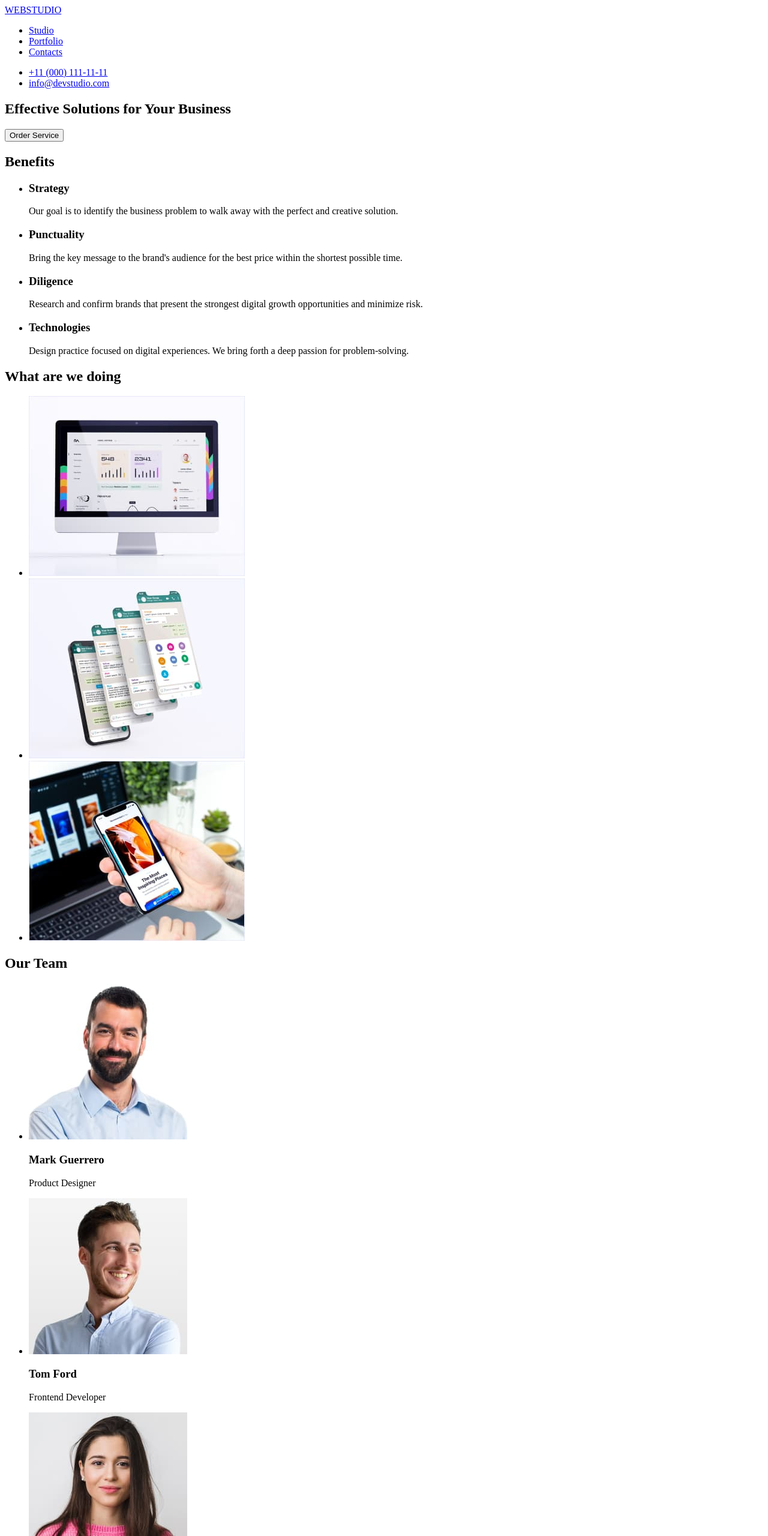
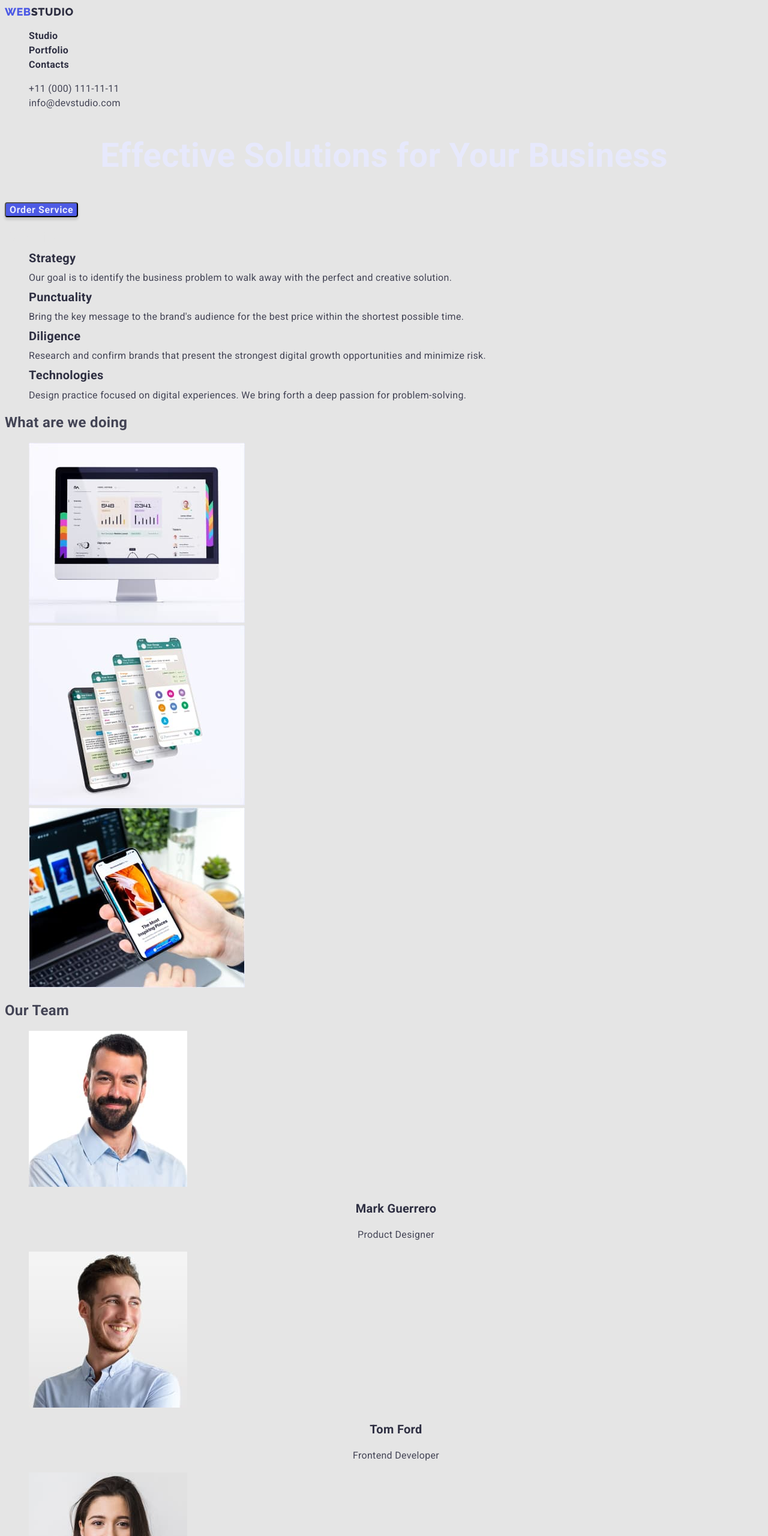
Before and after one commit to OlenaLebedieva/goit-markup-hw-02, a plain HTML site: page index.html in a window 1280 px wide. Shown: the top 2560 px of the page at 60% size. Drawn offline with Linux system fonts and the light colour scheme.

Commit message:
home work 2
home work 2

```diff
--- /dev/null
+++ b/css/styles.css
@@ -0,0 +1,187 @@
+/*  */
+:root {
+--primary-text-color: rgba(67, 68, 85, 1);
+--title-text-color: rgba(46, 47, 66, 1);
+--accent-text-color: rgba(231, 233, 252, 1);
+--brand-text-color: rgba(77, 90, 229, 1)
+}
+.body {
+    background:  #E5E5E5;
+    color: rgba(67, 68, 85, 1);
+    font-family: 'Roboto', sans-serif;
+    letter-spacing: 0.02em;
+}
+
+.list {
+    list-style: none;
+}
+
+.link {
+text-decoration: none;
+}
+/* назвати секції і їх тійтли, дати їм загальний стиль кольору */
+
+/* HEADER */
+.logo {
+color: var(--title-text-color);
+font-family: 'Raleway', sans-serif;
+font-weight: 800;
+font-size: 18px;
+line-height: 1.33;
+letter-spacing: 0.03em;
+}
+
+.accent-logo {
+color: var(--brand-text-color)
+}
+
+.accent-logo:active {
+    color: var(--brand-text-color);
+}
+
+.link-nav {
+    color: var(--title-text-color);
+    font-weight: 600;
+    font-size: 16px;
+    line-height: 1.5;
+}
+.link-nav:hover,
+.link-nav:focus {
+    color: var(--primary-text-color);
+}
+
+.link-contact {
+    color: var(--primary-text-color);
+    font-size: 16px;
+    line-height: 1.5;
+}
+
+.link-contact:hover,
+.link-contact:focus {
+color: var(--brand-text-color);
+}
+
+/* MAIN */
+
+/* Hero Section */
+.hero-title {
+    color: var(--accent-text-color);
+    font-weight: 600;
+    font-size: 56px;
+    line-height: 1.07;
+    text-align: center;
+}
+
+.hero-button {
+    color: var(--accent-text-color);
+    font-family: inherit;
+    font-weight: 600;
+    font-size: 16px;
+    line-height: 1.19;
+    align-items: center;
+    letter-spacing: 0.04em;
+    background-color:var(--brand-text-color);
+    cursor: pointer;
+box-shadow: 0px 4px 4px rgba(0, 0, 0, 0.15);
+border-radius: 4px;
+}
+
+.hero-button:hover,
+.hero-button:focus {
+   color: var(--accent-text-color);
+background-color: #4D5AE5;
+box-shadow: 0px 1px 6px rgba(46, 47, 66, 0.08),
+0px 1px 1px rgba(46, 47, 66, 0.16),
+0px 2px 1px rgba(46, 47, 66, 0.08);
+}
+
+
+/* Benefit Section */
+.title-benefit {
+    color:  #E5E5E5;
+}
+
+.benefit-list .title {
+    color: var(--title-text-color);
+    font-weight: 600;
+    font-size: 20px;
+    line-height: 1.2px;
+}
+
+.benefit-list .text {
+    font-size: 16px;
+    line-height: 1.5;
+}
+/* Title Section  */
+.title-wwd
+.title-team {
+    color: var(--title-text-color);
+    font-weight: 600;
+    font-size: 36px;
+    line-height: 1.11;
+text-align: center;
+text-transform: capitalize;
+}
+
+.team-list .title {
+    color: var(--title-text-color);
+    font-weight: 600;
+    font-size: 20px;
+    line-height: 1.2;
+text-align: center;
+}
+
+.team-list .text {
+    font-size: 16px;
+    line-height: 1.5;
+    text-align: center;
+}
+
+/* Footer */
+.footer-text {
+    color: var(--accent-text-color);
+    font-size: 16px;
+line-height: 1.5;
+}
+
+/* PORTFOLIO */
+
+.portfolio-title,
+.filters-title {
+    color:  #E5E5E5;;
+}
+
+/* розписати кнопки */
+
+.filters-list .button {
+    color: var(--brand-text-color);
+    font-family: inherit;
+    font-weight: 600;
+    font-size: 16px;
+    line-height: 1.19;
+    letter-spacing: 0.04em;
+    background-color:var(--accent-text-color);
+    cursor: pointer;
+    border-radius: 4px;
+}
+
+.filters-list .button:hover,
+.filters-list .button:focus {
+  color: var(--accent-text-color);
+    background-color: var(--brand-text-color);
+box-shadow: 0px 3px 1px rgba(0, 0, 0, 0.1),
+0px 2px 1px rgba(0, 0, 0, 0.08),
+0px 2px 2px rgba(0, 0, 0, 0.12);
+}
+
+.progect-list .title {
+    color: var(--title-text-color);
+    font-weight: 600;
+    font-size: 20px;
+    line-height: 1.2;
+}
+
+.progect-list .text {
+    font-size: 16px;
+    line-height: 1.2;
+}
--- a/index.html
+++ b/index.html
@@ -5,63 +5,67 @@
     <meta http-equiv="X-UA-Compatible" content="IE=edge" />
     <meta name="viewport" content="Effective Solutions for Your Business" />
     <title>WEBSTUDIO</title>
+    <link rel="preconnect" href="https://fonts.googleapis.com">
+    <link rel="preconnect" href="https://fonts.gstatic.com" crossorigin>
+    <link href="https://fonts.googleapis.com/css2?family=Raleway:wght@800&family=Roboto:wght@400;500;700;900&display=swap" rel="stylesheet">
+    <link rel="stylesheet" href="./css/styles.css">
   </head>
-  <body>
+  <body class="body">
     <!-- Header Section -->
     <header>
-      <a href="./index.html">WEBSTUDIO</a>
+      <a class="logo link" href="./index.html"> <span class="accent-logo">WEB</span>STUDIO</a>
       <nav>
-        <ul>
-          <li><a href="./index.html">Studio</a></li>
-          <li><a href="#">Portfolio</a></li>
-          <li><a href="#">Contacts</a></li>
+        <ul class="site-nav list">
+          <li><a class="link-nav link current" href="./index.html">Studio</a></li>
+          <li><a class="link-nav link current" href="./portfolio.html">Portfolio</a></li>
+          <li><a class="link-nav link current" href="#">Contacts</a></li>
         </ul>
       </nav>
-      <ul>
-        <li><a href="tel:+110001111111">+11 (000) 111-11-11</a></li>
-        <li><a href="mailto:info@devstudio.com">info@devstudio.com</a></li>
+      <ul class="contact-nav list">
+        <li><a class="link-contact link" href="tel:+110001111111">+11 (000) 111-11-11</a></li>
+        <li><a class="link-contact link" href="mailto:info@devstudio.com">info@devstudio.com</a></li>
       </ul>
     </header>
 <main>
     <!-- Hero Section -->
-    <section>
-        <h1>Effective Solutions for Your Business</h1>
-        <button type="button">Order Service</button>
+    <section class="section-hero">
+        <h1 class="hero-title">Effective Solutions for Your Business</h1>
+        <button class="hero-button" type="button">Order Service</button>
     </section>
     <!-- Benefits section -->
-    <section>
-        <h2>Benefits</h2>
-        <ul>
+    <section class="section-benefit">
+        <h2 class="title-benefit">Benefits</h2>
+        <ul class="benefit-list list">
           <li>
-            <h3>Strategy</h3>
-            <p>
+            <h3 class="title">Strategy</h3>
+            <p class="text">
               Our goal is to identify the business problem to walk away with the perfect and creative solution.
             </p>
           </li>
           <li>
-            <h3>Punctuality</h3>
-            <p>
+            <h3 class="title">Punctuality</h3>
+            <p class="text">
               Bring the key message to the brand's audience for the best price within the shortest possible time.
             </p>
           </li>
           <li>
-            <h3>Diligence</h3>
-            <p>
+            <h3 class="title">Diligence</h3>
+            <p class="text">
               Research and confirm brands that present the strongest digital growth opportunities and minimize risk.
             </p>
           </li>
           <li>
-            <h3>Technologies</h3>
-            <p>
+            <h3 class="title">Technologies</h3>
+            <p class="text">
               Design practice focused on digital experiences. We bring forth a deep passion for problem-solving.
             </p>
           </li>
         </ul>
     </section>
     <!-- What are we doing section -->
-    <section>
-        <h2>What are we doing</h2>
-        <ul>
+    <section class="section-wwd">
+        <h2 class="title-wwd">What are we doing</h2>
+        <ul class="wwd-list list">
           <li>
             <img
               src="./Images/whatwedo/box1.jpg"
@@ -89,9 +93,9 @@
         </ul>
     </section>
     <!-- Team Section -->
-      <section>
-        <h2>Our Team</h2>
-        <ul>
+      <section class="section-team">
+        <h2 class="title-team">Our Team</h2>
+        <ul class="team-list list">
           <li>
             <img
               src="./Images/team/team-1.jpg"
@@ -99,8 +103,8 @@
               width="264"
               height="260"
             />
-            <h3>Mark Guerrero</h3>
-            <p>Product Designer</p>
+            <h3 class="title">Mark Guerrero</h3>
+            <p class="text">Product Designer</p>
           </li>
           <li>
             <img
@@ -109,8 +113,8 @@
               width="264"
               height="260"
             />
-            <h3>Tom Ford</h3>
-            <p>Frontend Developer</p>
+            <h3 class="title">Tom Ford</h3>
+            <p class="text">Frontend Developer</p>
           </li>
           <li>
             <img
@@ -119,8 +123,8 @@
               width="264"
               height="260"
             />
-            <h3>Camila Garcia</h3>
-            <p>Marketing</p>
+            <h3 class="title">Camila Garcia</h3>
+            <p class="text">Marketing</p>
           </li>
           <li>
             <img
@@ -137,8 +141,8 @@
 </main>
       <!-- Footer -->
       <footer>
-        <a href="./index.html">WEBSTUDIO</a>
-        <p>Increase the flow of customers and sales for your business with digital marketing & growth solutions.</p>
+        <a class="logo link" href="./index.html"> <span class="accent-logo">WEB</span>STUDIO</a>
+        <p class="footer-text">Increase the flow of customers and sales for your business with digital marketing & growth solutions.</p>
       </footer>
   </body>
 </html>
```
Also changed, not shown: portfolio.html (added, +117 -0 lines), Images/Portfolio/bank_app.jpg (added), Images/Portfolio/fresh_coffe.jpg (added), Images/Portfolio/instagram_consept.jpg (added), Images/Portfolio/meditation_app.jpg (added), Images/Portfolio/online_course.jpg (added), Images/Portfolio/organic_food.jpg (added), Images/Portfolio/qrkod.jpg (added), Images/Portfolio/screen_ill.jpg (added), Images/Portfolio/taxi_service.jpg (added), 2 other files.
